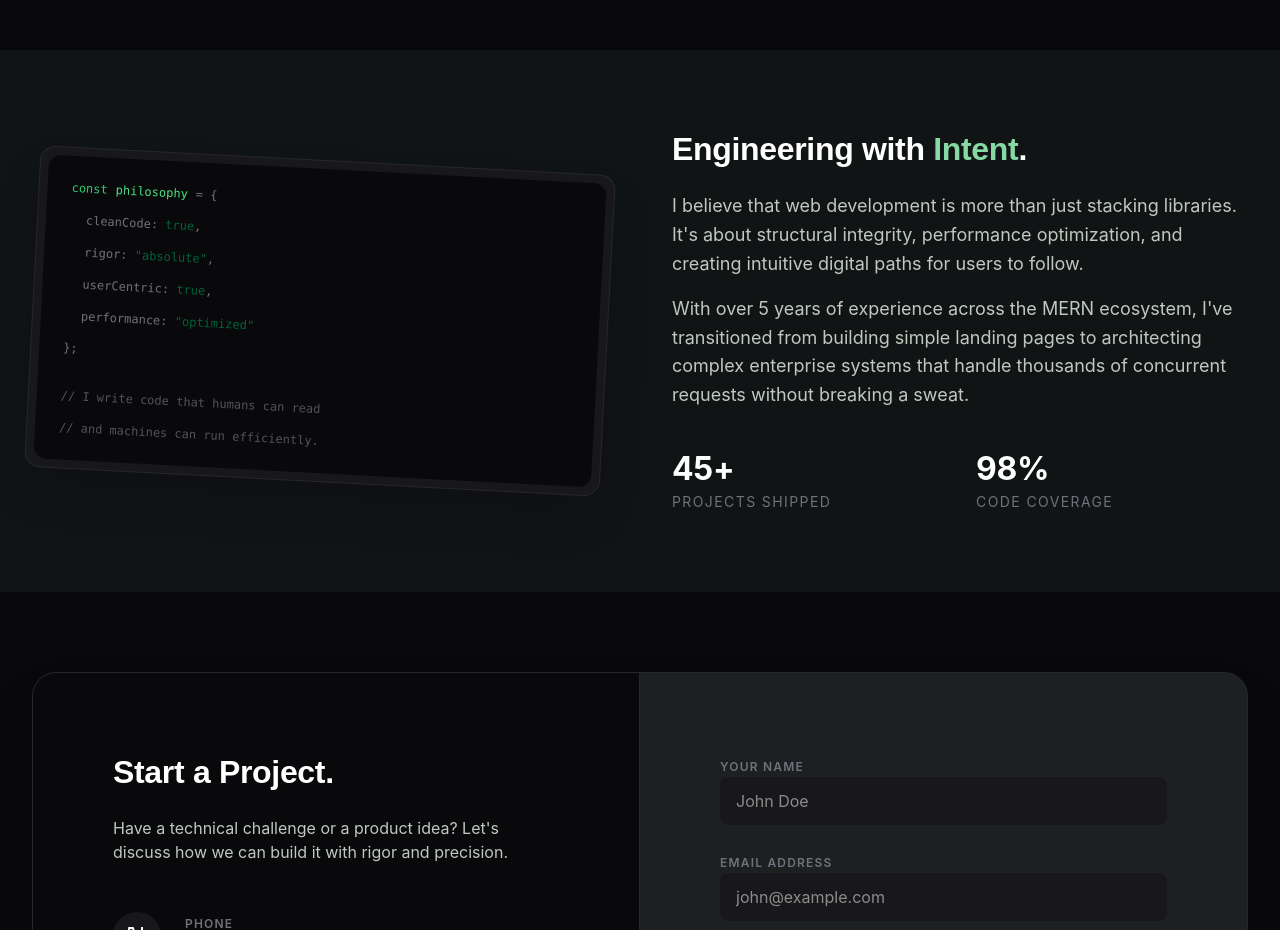
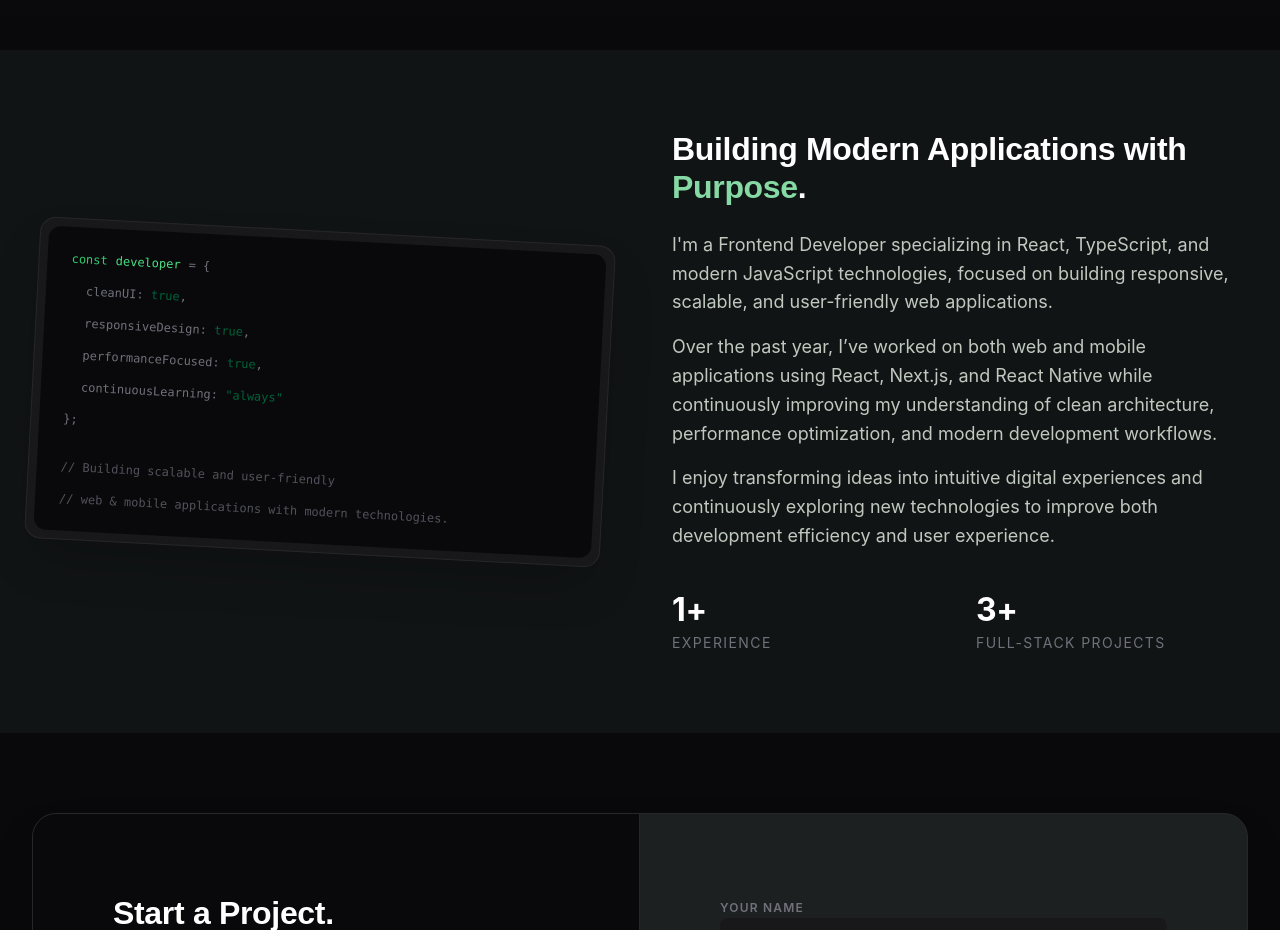
Before and after one commit to sakib-333/portfolio, a React (Vite) app: page / in a window 1280 px wide. Shown: the part 4980-5910 px from the top of the page. Built offline with nearby package versions, Linux system fonts and the light colour scheme.

Commit message:
Update about section.

```diff
--- a/src/components/main/About.tsx
+++ b/src/components/main/About.tsx
@@ -1,41 +1,86 @@
-
 const About = () => {
     return (
         <section className="py-xl bg-background" id="about">
             <div className="max-w-7xl mx-auto px-8 grid grid-cols-1 md:grid-cols-2 gap-16 items-center">
+
+                {/* Code Philosophy Card */}
                 <div className="order-2 md:order-1">
                     <div className="bg-zinc-900 border border-zinc-800 p-2 rounded-2xl rotate-3 shadow-2xl">
                         <div className="bg-zinc-950 p-6 rounded-xl space-y-4 font-mono text-xs text-zinc-500">
-                            <div className="flex gap-2"><span className="text-[#2ECC71]">const</span> <span className="text-secondary">philosophy</span> = {`{`}</div>
-                            <div className="pl-4">cleanCode: <span className="text-primary-container">true</span>,</div>
-                            <div className="pl-4">rigor: <span className="text-primary-container">"absolute"</span>,</div>
-                            <div className="pl-4">userCentric: <span className="text-primary-container">true</span>,</div>
-                            <div className="pl-4">performance: <span className="text-primary-container">"optimized"</span></div>
+                            <div className="flex gap-2">
+                                <span className="text-[#2ECC71]">const</span>
+                                <span className="text-secondary">developer</span> = {`{`}
+                            </div>
+
+                            <div className="pl-4">
+                                cleanUI: <span className="text-primary-container">true</span>,
+                            </div>
+
+                            <div className="pl-4">
+                                responsiveDesign: <span className="text-primary-container">true</span>,
+                            </div>
+
+                            <div className="pl-4">
+                                performanceFocused: <span className="text-primary-container">true</span>,
+                            </div>
+
+                            <div className="pl-4">
+                                continuousLearning: <span className="text-primary-container">"always"</span>
+                            </div>
+
                             <div>{`};`}</div>
-                            <div className="pt-4 text-zinc-600">// I write code that humans can read</div>
-                            <div className="text-zinc-600">// and machines can run efficiently.</div>
+
+                            <div className="pt-4 text-zinc-600">
+                                // Building scalable and user-friendly
+                            </div>
+
+                            <div className="text-zinc-600">
+                                // web & mobile applications with modern technologies.
+                            </div>
                         </div>
                     </div>
                 </div>
+
+                {/* Content */}
                 <div className="space-y-6 order-1 md:order-2">
-                    <h2 className="font-h2 text-h2 text-white">Engineering with <span className="text-primary">Intent</span>.</h2>
+
+                    <h2 className="font-h2 text-h2 text-white">
+                        Building Modern Applications with <span className="text-primary">Purpose</span>.
+                    </h2>
+
                     <div className="space-y-4 text-body-lg text-on-surface-variant">
+
                         <p>
-                            I believe that web development is more than just stacking libraries. It's about structural integrity, performance optimization, and creating intuitive digital paths for users to follow.
+                            I'm a Frontend Developer specializing in React, TypeScript, and modern JavaScript technologies, focused on building responsive, scalable, and user-friendly web applications.
                         </p>
+
                         <p>
-                            With over 5 years of experience across the MERN ecosystem, I've transitioned from building simple landing pages to architecting complex enterprise systems that handle thousands of concurrent requests without breaking a sweat.
+                            Over the past year, I’ve worked on both web and mobile applications using React, Next.js, and React Native while continuously improving my understanding of clean architecture, performance optimization, and modern development workflows.
                         </p>
+
+                        <p>
+                            I enjoy transforming ideas into intuitive digital experiences and continuously exploring new technologies to improve both development efficiency and user experience.
+                        </p>
+
                     </div>
+
+                    {/* Stats */}
                     <div className="grid grid-cols-2 gap-8 pt-4">
+
                         <div>
-                            <p className="text-h2 font-bold text-white mb-1">45+</p>
-                            <p className="text-sm text-zinc-500 uppercase tracking-widest">Projects Shipped</p>
+                            <p className="text-h2 font-bold text-white mb-1">1+</p>
+                            <p className="text-sm text-zinc-500 uppercase tracking-widest">
+                                Experience
+                            </p>
                         </div>
+
                         <div>
-                            <p className="text-h2 font-bold text-white mb-1">98%</p>
-                            <p className="text-sm text-zinc-500 uppercase tracking-widest">Code Coverage</p>
+                            <p className="text-h2 font-bold text-white mb-1">3+</p>
+                            <p className="text-sm text-zinc-500 uppercase tracking-widest">
+                                Full-Stack Projects
+                            </p>
                         </div>
+
                     </div>
                 </div>
             </div>
```
